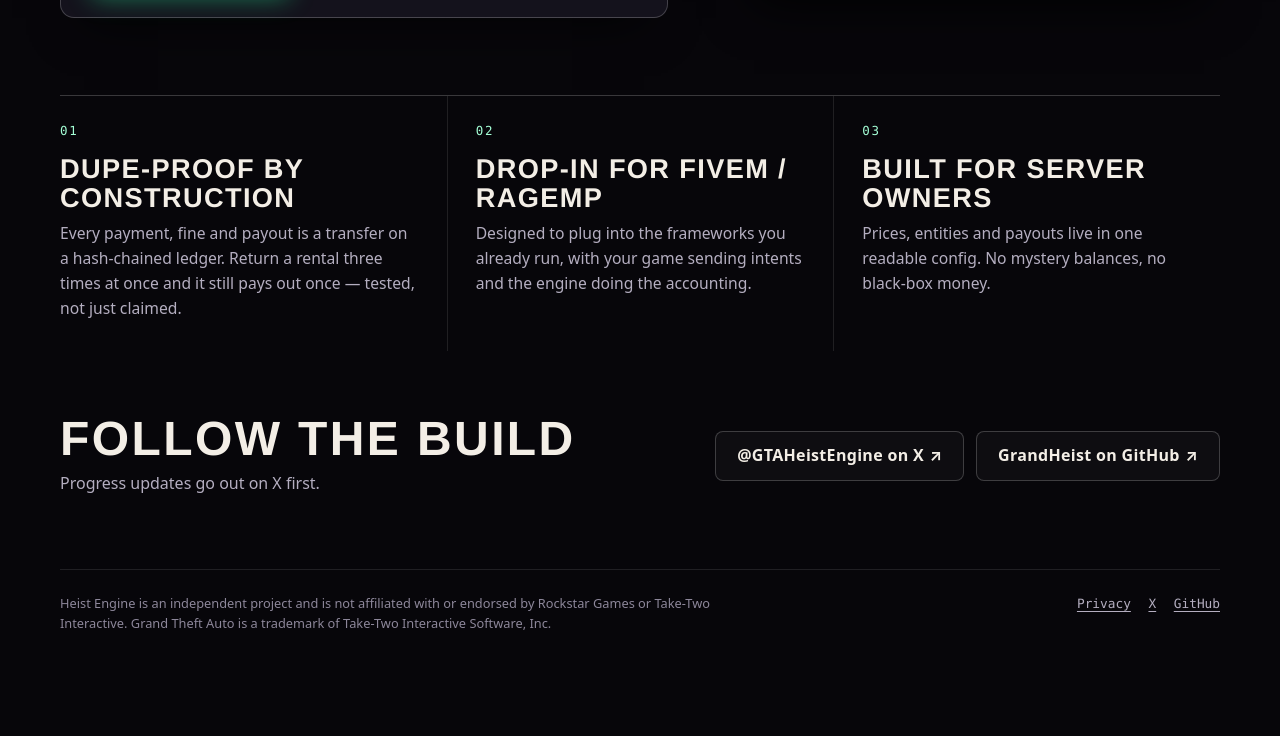
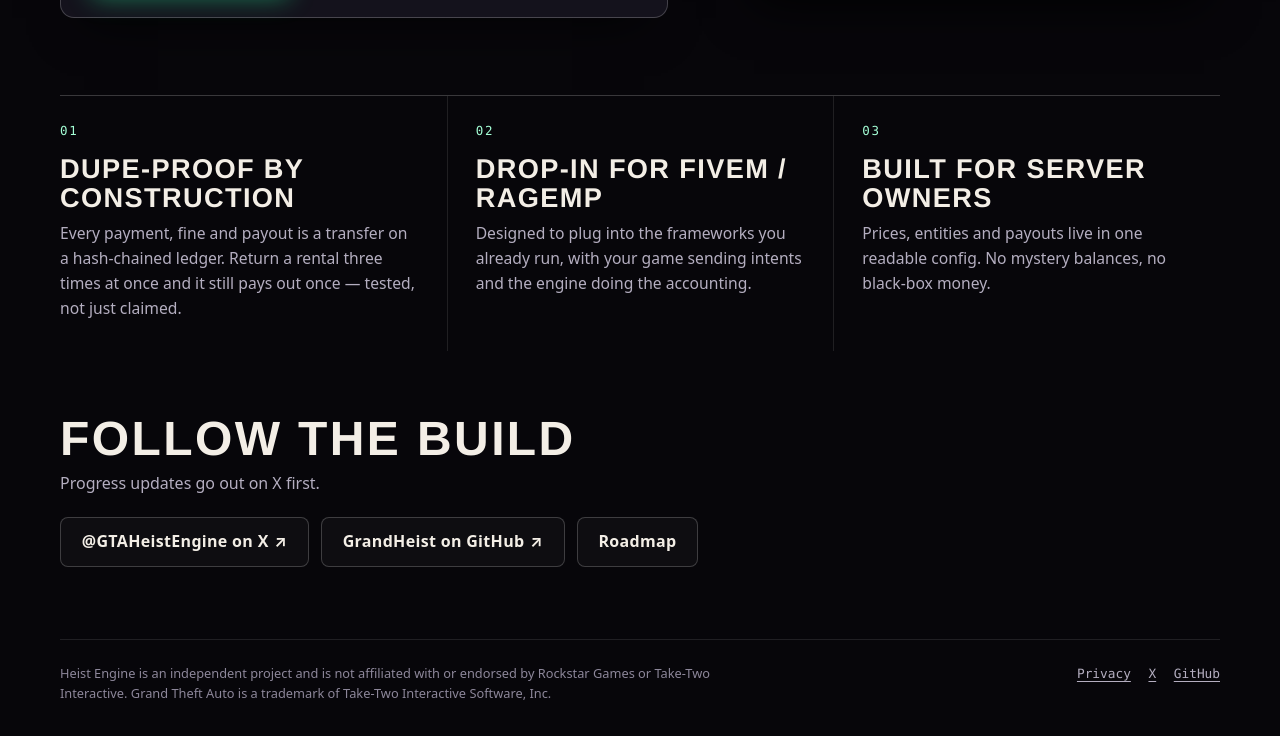
Before and after one commit to GrandHeist/HeistWebpage, a website: page public/index.html in a window 1280 px wide. Shown: the part 849-1585 px from the top of the page. Before the commit the page ends 1523 px from the top, so only its background shows below. Drawn offline with Linux system fonts and the light colour scheme.

Commit message:
Link the roadmap page from the main page
Labeled 'Roadmap' rather than naming it directly, so the main page's
existing content guard (no money/token/crypto words) still holds.

```diff
--- a/public/index.html
+++ b/public/index.html
@@ -190,6 +190,7 @@
     <p class="follow__links">
       <a class="btn btn--ghost" href="https://x.com/GTAHeistEngine" rel="noopener noreferrer">@GTAHeistEngine on X<span class="sr"> (opens in a new tab)</span><span aria-hidden="true"> &#8599;</span></a>
       <a class="btn btn--ghost" href="https://github.com/GrandHeist" rel="noopener noreferrer">GrandHeist on GitHub<span class="sr"> (opens in a new tab)</span><span aria-hidden="true"> &#8599;</span></a>
+      <a class="btn btn--ghost" href="/solana">Roadmap</a>
     </p>
   </section>
 </main>
```
